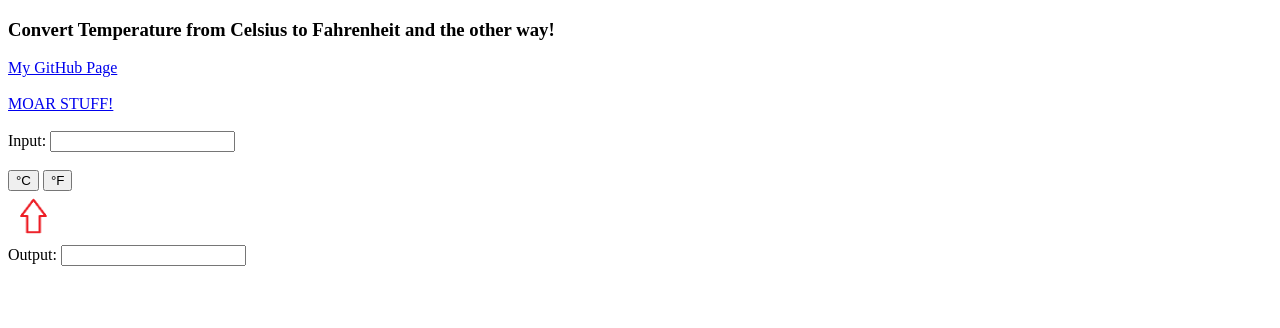
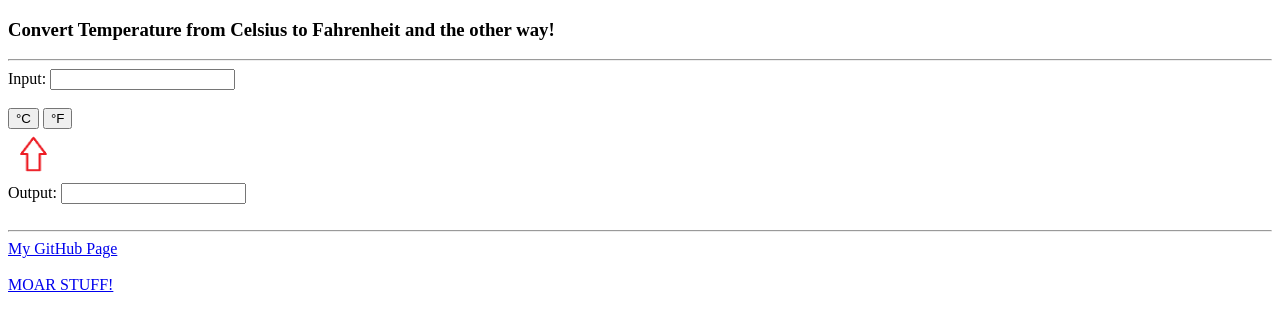
Before and after one commit to Seanathan10/TempConvert, a plain HTML site: page index.html in a window 1280 px wide. Drawn offline with Linux system fonts and the light colour scheme.

Commit message:
Update index.html

```diff
--- a/index.html
+++ b/index.html
@@ -4,8 +4,7 @@
         <script type = "text/javascript" src="functions.js"></script>
         <title>Convert Temperature</title>
         <h3>Convert Temperature from Celsius to Fahrenheit and the other way!</h3>
-        <a href="https://github.com/Seanathan10">My GitHub Page</a><br><br>
-        <a href="Images/rick.gif">MOAR STUFF!</a><br><br>
+        <hr>
     </head>
 
     <body>
@@ -16,7 +15,8 @@
 
         <div class="class1">
             <label for="input">Input: </label>
-            <input type="text" id="inputvalue" name="InputValueBox"><br><br>
+            <input type="text" id="InputValueBox" name="inputvalue"><br><br>
+
             <button onclick = "CelsiusSelected()">°C</button>
             <button onclick="FahrenheitSelected()">°F</button><br>
 
@@ -28,4 +28,10 @@
 
 
     </body>
+
+    <foot>
+        <hr>
+        <a href="https://github.com/Seanathan10">My GitHub Page</a><br><br>
+        <a href="Images/rick.gif">MOAR STUFF!</a><br><br>
+    </foot>
 </html>
```
